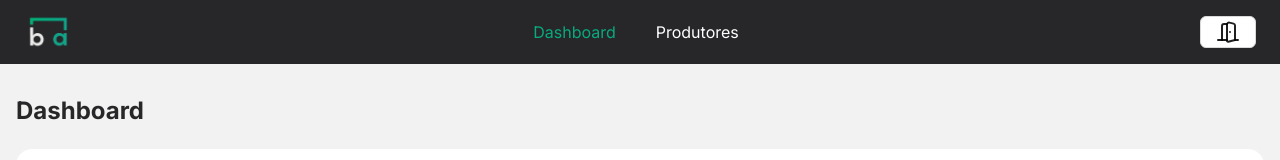
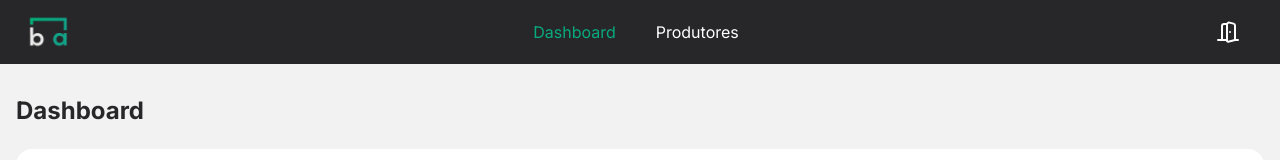
Before and after one commit to GabrielDNeto/serasa-brain-ag-fe, a React (Vite) app: page /dashboard in a window 1280 px wide. Shown: the top 160 px of the page. Built offline with nearby package versions, Linux system fonts and the light colour scheme; no server answers; sample sign-in values are in the browser's storage.

Commit message:
feat: logout

```diff
--- a/src/components/organisms/Header/index.tsx
+++ b/src/components/organisms/Header/index.tsx
@@ -4,8 +4,11 @@ import { HeaderWrapper, StyledHeader } from "./styles";
 import Container from "@/components/organisms/Container";
 import { DoorOpen } from "lucide-react";
 import { Button, Tooltip } from "antd";
+import { useAuth } from "@/hooks/useAuth";
 
 export default function Header() {
+  const { handleLogout } = useAuth();
+
   return (
     <StyledHeader>
       <Container>
@@ -13,8 +16,8 @@ export default function Header() {
           <Logo />
           <HeaderNavigation />
           <Tooltip title="Sair">
-            <Button type="default">
-              <DoorOpen />
+            <Button type="text" onClick={handleLogout}>
+              <DoorOpen color="white" />
             </Button>
           </Tooltip>
         </HeaderWrapper>
--- a/src/contexts/auth.tsx
+++ b/src/contexts/auth.tsx
@@ -4,6 +4,7 @@ import React, { createContext, useEffect, useState } from "react";
 interface IAuthContext {
   authStatus: AuthStatusEnum;
   handleAuthenticate: (token: string) => void;
+  handleLogout: () => void;
 }
 
 interface IAuthProvider {
@@ -22,6 +23,11 @@ export function AuthProvider({ children }: IAuthProvider) {
     setAuthStatus(AuthStatusEnum.AUTHORIZED);
   };
 
+  const handleLogout = () => {
+    setAuthStatus(AuthStatusEnum.UNNAUTHORIZED);
+    localStorage.removeItem("@session:token");
+  };
+
   useEffect(() => {
     const token = localStorage.getItem("@session:token");
 
@@ -33,7 +39,9 @@ export function AuthProvider({ children }: IAuthProvider) {
   }, []);
 
   return (
-    <AuthContext.Provider value={{ authStatus, handleAuthenticate }}>
+    <AuthContext.Provider
+      value={{ authStatus, handleAuthenticate, handleLogout }}
+    >
       {children}
     </AuthContext.Provider>
   );
```
